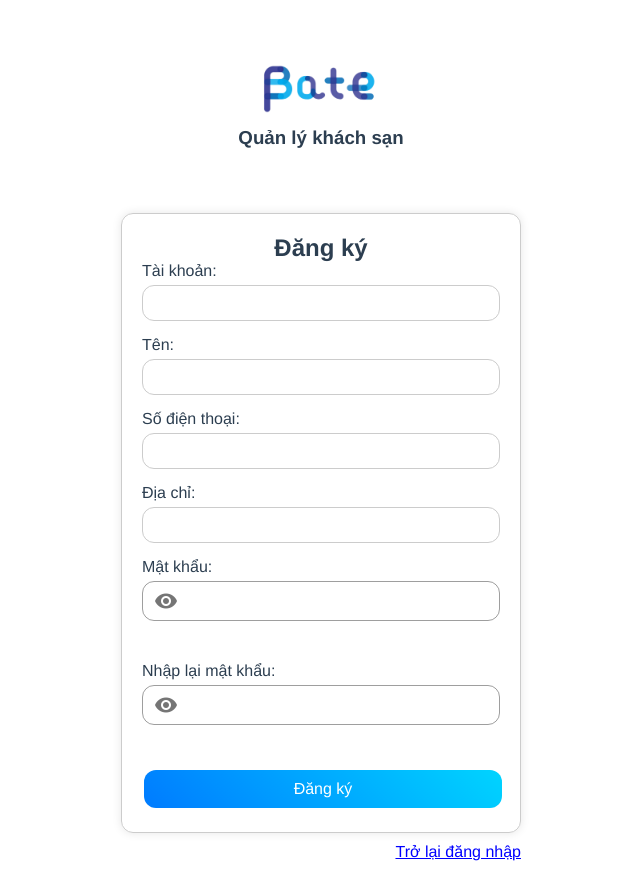
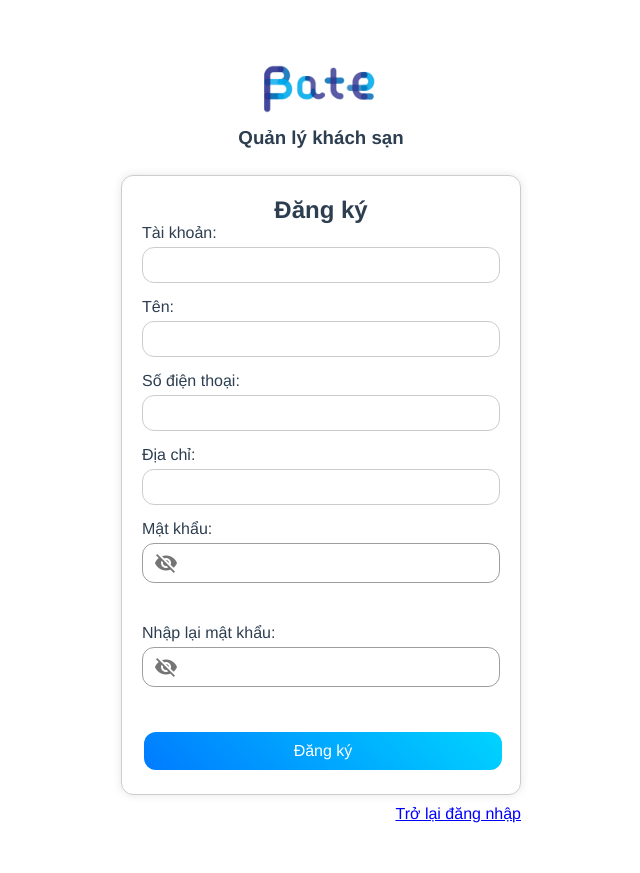
Before and after one commit to Vtthuonggg/hotel_manager, a Vue app: page /register in a window 1280 px wide. Shown: the whole page, without its empty margins (319-959 px from the left). Built offline with nearby package versions, Linux system fonts and the light colour scheme; what vue-the-mask would draw is missing.

Commit message:
fix icon

```diff
--- a/src/components/login_page.vue
+++ b/src/components/login_page.vue
@@ -11,13 +11,14 @@
 
         </div>
         <div class="form-group">
+          <label for="password">Mật khẩu:</label>
           <v-text-field
       outlined
-        :type="showPassword ? 'password' :'text'"
+        :type="showPassword ?  'text':'password'"
         id="password"
         v-model="password"
         required
-        :prepend-inner-icon="!showPassword ?'mdi-eye':'mdi-eye-off' "
+        :prepend-inner-icon="showPassword ?'mdi-eye':'mdi-eye-off' "
         @click:prepend-inner="togglePasswordVisibility"
       dense
       class="password-field"
@@ -63,14 +64,9 @@ export default {
 
     togglePasswordVisibility() {
       this.showPassword = !this.showPassword;
-      console.log('assdgsgdsgsdg')
     },
-    // Chuyển đổi trạng thái hiển thị mật khẩu xác nhận
-    toggleConfirmPasswordVisibility() {
-      this.showConfirmPassword = !this.showConfirmPassword;
-    },
+
   },
-  showPassword(){this.isShowPass = !this.isShowPass;}
 };
 </script>
 
--- a/src/components/register_page.vue
+++ b/src/components/register_page.vue
@@ -26,11 +26,11 @@
       <label for="password">Mật khẩu:</label>
       <v-text-field
       outlined
-        :type="showPassword ? 'password' :'text'"
+        :type="showPassword ? 'text':'password'"
         id="password"
         v-model="password"
         required
-        :prepend-inner-icon="!showPassword ?'mdi-eye':'mdi-eye-off' "
+        :prepend-inner-icon="showPassword ?'mdi-eye':'mdi-eye-off' "
         @click:prepend-inner="togglePasswordVisibility"
       dense
       class="password-field"
@@ -40,11 +40,11 @@
       <label for="confirm-password">Nhập lại mật khẩu:</label>
       <v-text-field
       outlined
-      :type="showPassword ? 'password' :'text'"
+      :type="showPassword ? 'text':'password' "
         id="confirm-password"
         v-model="confirmPassword"
         required
-        :prepend-inner-icon="!showPassword ?'mdi-eye':'mdi-eye-off' "
+        :prepend-inner-icon="showPassword ?'mdi-eye':'mdi-eye-off' "
         @click:prepend-inner="togglePasswordVisibility"
        dense
       class="password-field"
@@ -102,7 +102,6 @@ export default {
       }
     }, togglePasswordVisibility() {
       this.showPassword = !this.showPassword;
-      console.log('abcfshdjfskfsdhjfgdsj')
     },
 
     // Chuyển đổi trạng thái hiển thị mật khẩu xác nhận
@@ -128,7 +127,7 @@ export default {
   border: 1px solid #ccc;
   border-radius: 5px;
   box-shadow: 0 0 10px rgba(0, 0, 0, 0.1);
-  margin-top: 5%;
+  margin-top: 2%;
   border-radius: 12px;
 }
 input:focus {
@@ -141,6 +140,8 @@ input:focus {
   margin: 0 auto;
   text-align: right;
   margin-top: 10px;
+  margin-bottom: 50px
+
 }
 .login-link a {
   color: blue;
```
